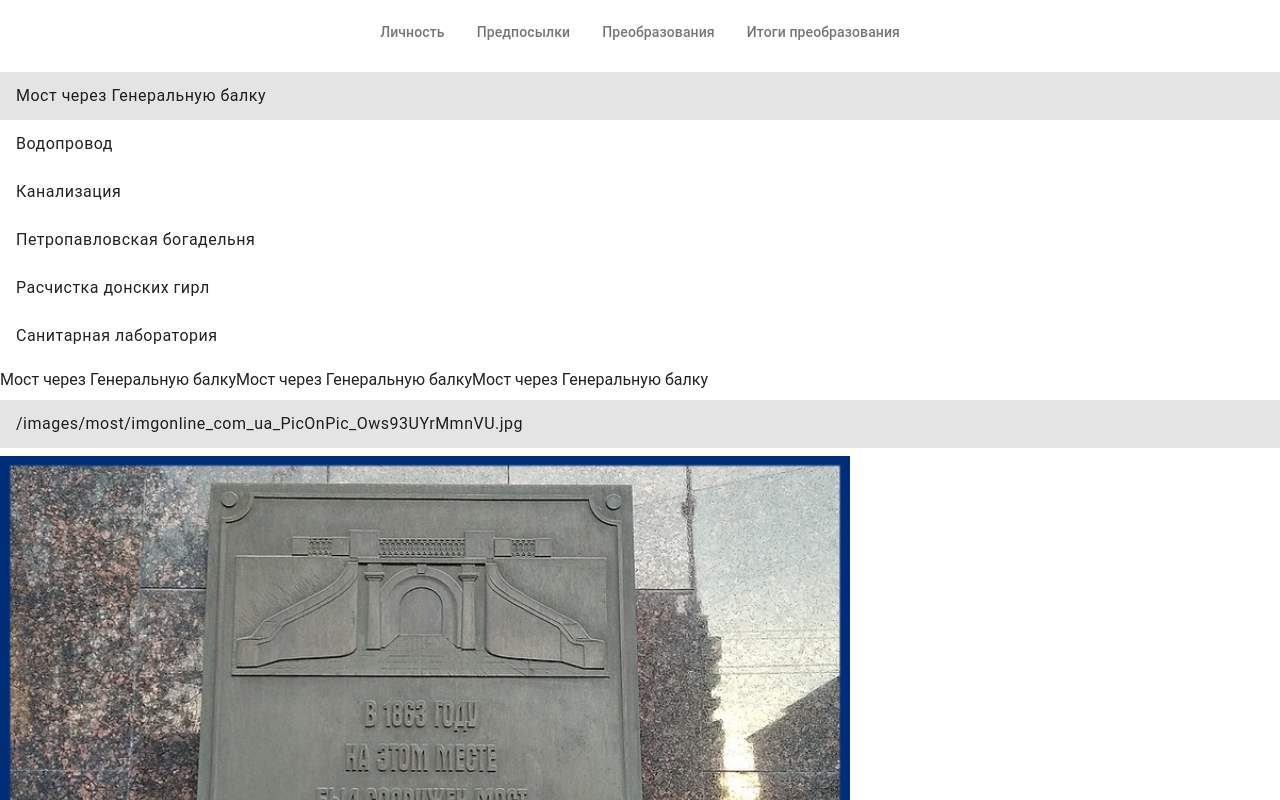
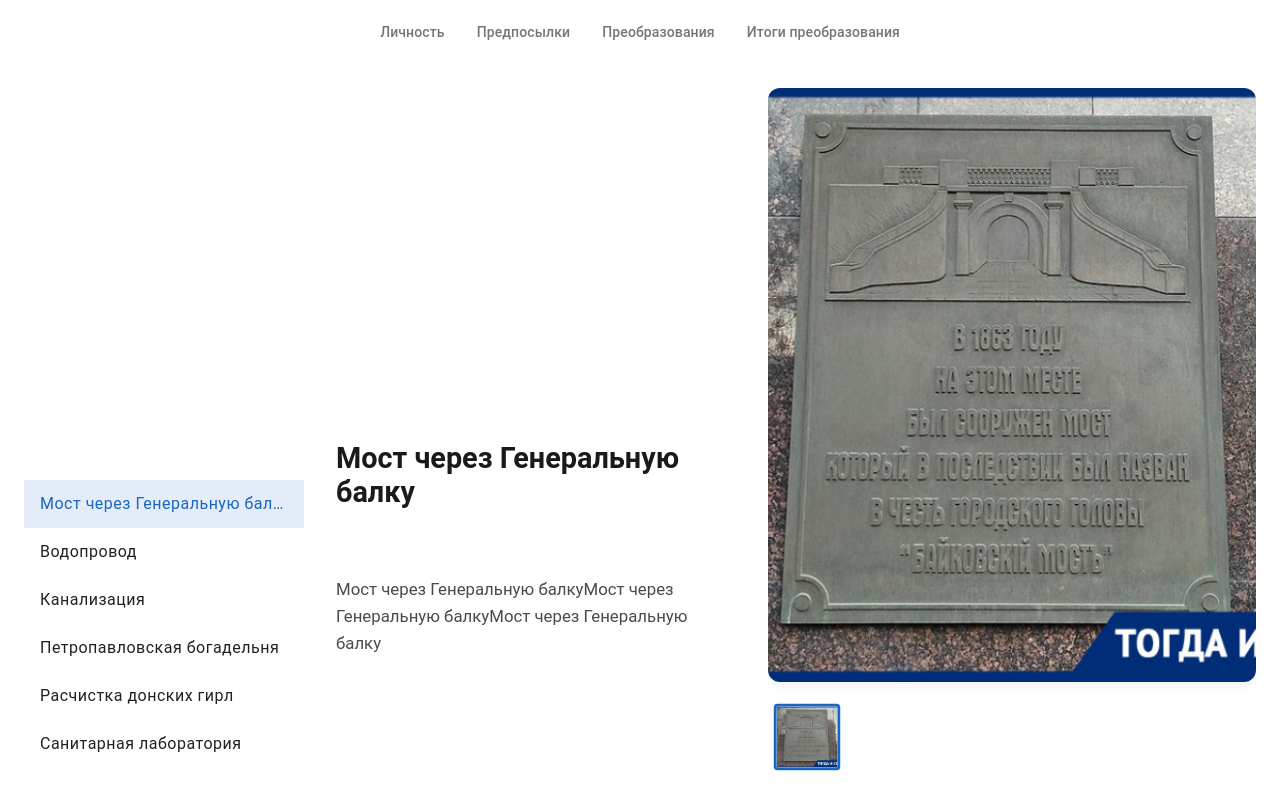
Before and after one commit to new-web-apps/baikov, a Vue app: page /objects in a window 1280 px wide. Shown: the top 800 px of the page. Built offline with nearby package versions, Linux system fonts and the light colour scheme; a small style sheet from the web is missing.

Commit message:
mrkup objects page

```diff
--- a/src/pages/objects.vue
+++ b/src/pages/objects.vue
@@ -1,20 +1,39 @@
 <template>
-  <!-- <div>Objects</div> из гавного стора взять заголовок страницы -->
+  <div class="objects-container">
 
-  <div class="objects-list">
-    <v-list v-model:selected="selectedObject" mandatory :items="objectList"></v-list>
+    <!-- КОЛОНКА 1 (СЛЕВА): Список объектов -->
+    <div class="objects-list-column">
+      <v-list v-model:selected="selectedObject" mandatory :items="objectList" color="primary"></v-list>
     </div>
 
+    <!-- КОЛОНКА 2 (ЦЕНТР): Текстовая информация -->
+    <div class="text-info-column">
+      <h1 class="title">{{ currentObject?.title }}</h1>
       <div class="description">{{ currentObject?.text }}</div>
-
-  <div class="photos-list">
-    <v-list v-model:selected="selectedPicture" mandatory :items="currentObject?.photos || []"></v-list>
     </div>
 
-  <div class="image">
-    <img :src="selectedPicture[0]" />
+    <!-- КОЛОНКА 3 (СПРАВА): Галерея и медиа -->
+    <div class="media-column">
+      <!-- Основная большая картинка -->
+      <div class="image-wrapper">
+        <img :src="selectedPicture" alt="Главное фото" />
       </div>
 
+      <!-- Лента превью (миниатюры) -->
+      <div class="photos-list">
+        <v-slide-group v-model="selectedPicture" mandatory show-arrows>
+          <v-slide-group-item v-for="photo in currentObject?.photos" :key="photo" :value="photo"
+            v-slot="{ isSelected, toggle }">
+            <v-card :class="['ma-1', isSelected ? 'active-thumb' : 'inactive-thumb']" height="70" width="70" flat
+              @click="toggle">
+              <v-img :src="photo" cover height="100%"></v-img>
+            </v-card>
+          </v-slide-group-item>
+        </v-slide-group>
+      </div>
+    </div>
+
+  </div>
 </template>
 
 <script lang="ts" setup>
@@ -45,19 +64,165 @@ const photosList = computed(() => {
   })
 });
 
-const selectedPicture = ref([currentObject.value.photos?.[0] || ''])
+const selectedPicture = ref(currentObject.value.photos?.[0] || '')
 
 watch(selectedObject, () => {
-  // На всякий случай проверяем, что отфильтрованный список не пустой
   if (photosList.value.length > 0) {
-    // Берем САМЫЙ ПЕРВЫЙ элемент из нового отфильтрованного списка
     const firstItemValue = photosList.value[0].value
 
-    // Принудительно устанавливаем его как выбранный во втором списке
-    selectedPicture.value = [firstItemValue]
+    selectedPicture.value = firstItemValue
   } else {
-    selectedPicture.value = [] // Если элементов нет, очищаем выбор
+    selectedPicture.value = ''
   }
 })
+</script>
 
-</script>
+<style scoped>
+/* Глобальный трехколоночный Grid на всю высоту экрана */
+.objects-container {
+  display: grid;
+  /* 3 колонки: Меню (280px), Текст (занимает 45% от остатка), Картинка (занимает 55%) */
+  grid-template-columns: 280px 45fr 55fr;
+  gap: 32px;
+  padding: 24px;
+
+  /* Исключаем вертикальный скролл страницы: фиксируем высоту контейнера */
+  height: calc(100vh - 64px);
+  /* 64px — примерная высота вашего v-app-bar, если он есть */
+  max-height: calc(100vh - 64px);
+  overflow: hidden;
+  /* Запрещаем скролл самого экрана */
+  box-sizing: border-box;
+}
+
+/* КОЛОНКА 1: Список объектов */
+.objects-list-column {
+  background: #ffffff;
+  height: 100%;
+  overflow-y: auto;
+  display: flex;
+  align-items: end;
+}
+
+/* КОЛОНКА 2: Текст и заголовок (по центру) */
+.text-info-column {
+  display: flex;
+  flex-direction: column;
+  gap: 16px;
+  height: 100%;
+  overflow: hidden;
+  /* Родитель не скроллится */
+  align-items: end;
+  justify-content: flex-end;
+  height: 100%;
+}
+
+.title {
+  font-size: 1.8rem;
+  font-weight: 700;
+  color: #1a1a1a;
+  line-height: 1.2;
+  flex-shrink: 0;
+  /* Заголовок не должен сжиматься */
+  height: 100px;
+}
+
+/* Описание скроллится отдельно, если текст очень длинный */
+.description {
+  font-size: 1.05rem;
+  line-height: 1.6;
+  color: #4a4a4a;
+  white-space: pre-line;
+  overflow-y: auto;
+  /* Внутренний скролл ТОЛЬКО для текста */
+  padding-right: 8px;
+  height: 100%;
+  height: 200px;
+}
+
+/* КОЛОНКА 3: Большое фото и превью (справа) */
+.media-column {
+  display: flex;
+  flex-direction: column;
+  gap: 16px;
+  height: 100%;
+  overflow: hidden;
+}
+
+/* Главное изображение адаптивно подстраивается под высоту экрана */
+.image-wrapper {
+  width: 100%;
+  flex-grow: 1;
+  /* Картинка забирает всё свободное место по высоте */
+  min-height: 0;
+  /* Важно для корректной работы flex-grow во вложенных элементах */
+  border-radius: 12px;
+  overflow: hidden;
+  background-color: #f5f5f5;
+  box-shadow: 0 4px 12px rgba(0, 0, 0, 0.05);
+}
+
+.image-wrapper img {
+  width: 100%;
+  height: 100%;
+  object-fit: cover;
+  display: block;
+}
+
+/* Горизонтальный блок миниатюр */
+.photos-list {
+  width: 100%;
+  flex-shrink: 0;
+  /* Панель превью не сжимается по высоте */
+}
+
+/* Стили превью-карточек */
+.active-thumb {
+  border: 3px solid #1867c0 !important;
+  transform: scale(0.95);
+  transition: all 0.2s ease;
+}
+
+.inactive-thumb {
+  opacity: 0.6;
+  transition: all 0.2s ease;
+}
+
+.inactive-thumb:hover {
+  opacity: 1;
+}
+
+/* Кастомизация внутренних скроллбаров, чтобы они выглядели аккуратно */
+.objects-list-column::-webkit-scrollbar,
+.description::-webkit-scrollbar {
+  width: 6px;
+}
+
+.objects-list-column::-webkit-scrollbar-thumb,
+.description::-webkit-scrollbar-thumb {
+  background-color: #dcdcdc;
+  border-radius: 4px;
+}
+
+/* Адаптивность для небольших экранов (планшеты/моб) */
+@media (max-width: 1024px) {
+  .objects-container {
+    grid-template-columns: 1fr;
+    /* Перестраиваем в одну колонку */
+    height: auto;
+    max-height: none;
+    overflow: auto;
+    /* На мобильных скролл страницы возвращается */
+  }
+
+  .objects-list-column,
+  .description {
+    overflow-y: visible;
+    height: auto;
+  }
+
+  .image-wrapper {
+    height: 300px;
+  }
+}
+</style>
```
Lines whose indentation alone changed are shown as unchanged.
